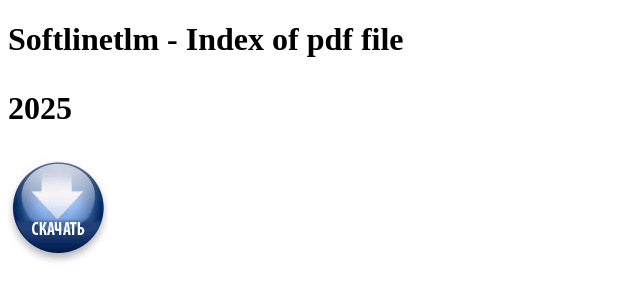
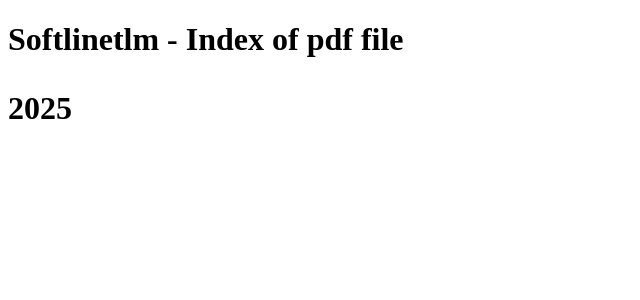
Before and after one commit to softlinetlm/test2025alaa, a plain HTML site: page index.html in a window 1280 px wide. Shown: the whole page, without its empty margins (0-640 px from the left). Drawn offline with Linux system fonts and the light colour scheme; no server answers.

Commit message:
Update index.html

```diff
--- a/index.html
+++ b/index.html
@@ -7,7 +7,6 @@
 </head>
 <body>
     <h1>Softlinetlm - Index of pdf file <p>2025</p></h1>
-    <img src="https://github.com/softlinetlm/test2025alaa/blob/main/d.jpg"></img>
     <ul id="file-list"></ul>
 
     <script>
```
